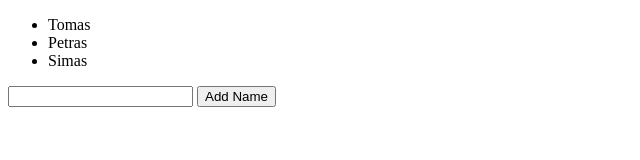
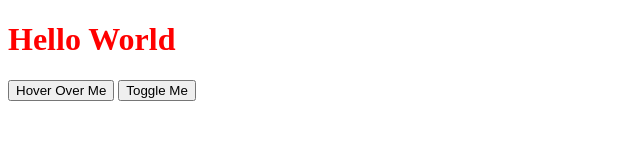
Before and after one commit to tomasbaublys/Learn-Vue, a plain HTML site: page index.html in a window 1280 px wide. Shown: the whole page, without its empty margins (0-640 px from the left). Drawn offline with nearby package versions, Linux system fonts and the light colour scheme.

Commit message:
Create example to bind a property in model to element atribute using v-bind.

```diff
--- a/index.html
+++ b/index.html
@@ -3,15 +3,25 @@
 <head>
 	<meta charset="UTF-8">
 	<title>Vue</title>
+
+	<style>
+		.color-red { color: red; }
+		.is-loading { background-color: green; }
+	</style>
+
 </head>
 <body>
 	<div id="root">
-		<ul>
-			<li v-for="name in names" v-text="name"></li>
-		</ul>
 
-		<input type="text" v-model="newName">
-		<button v-on:click="addName">Add Name</button>
+		<h1 :class="className">Hello World</h1>
+
+		<button v-bind:title="title">Hover Over Me</button>
+		<!-- the same
+			<button :title="title">Hover Over Me</button>
+		-->
+
+		<button :class="{ 'is-loading': isLoading }" @click="toggleClass">Toggle Me</button>
+
 	</div>
 
 	<script src="https://unpkg.com/vue@2.6.10/dist/vue.js"></script>
@@ -19,19 +29,17 @@
 	<script>
 		var app = new Vue ({
 			el: '#root',
-
 			data: {
-				newName: '',
-				names: ['Tomas', 'Petras', 'Simas']
+				className: 'color-red',
+				title: 'Now the title is being set through JavaScript.',
+				isLoading: false
 			},
 
 			methods: {
-				addName() {
-					this.names.push(this.newName);
-
-					this.newName = '';
+				toggleClass() {
+					this.isLoading = true;
 				}
-			},
+			}
 		})
 	</script>
 </body>
```
